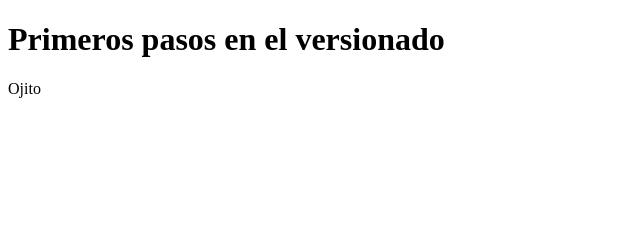
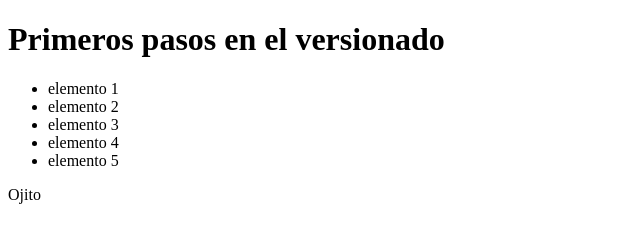
Before and after one commit to alefra88/GIT, a plain HTML site: page index.html in a window 1280 px wide. Shown: the whole page, without its empty margins (0-640 px from the left). Drawn offline with Linux system fonts and the light colour scheme.

Commit message:
agregando scripts.js a html

```diff
--- a/index.html
+++ b/index.html
@@ -8,6 +8,14 @@
 </head>
 <body>
   <h1>Primeros pasos en el versionado</h1>
+  <ul>
+    <li>elemento 1</li>
+    <li>elemento 2</li>
+    <li>elemento 3</li>
+    <li>elemento 4</li>
+    <li>elemento 5</li>
+  </ul>
+  <script src="scripts.js"></script>
   <p>Ojito</p>
 </body>
 </html>
```
